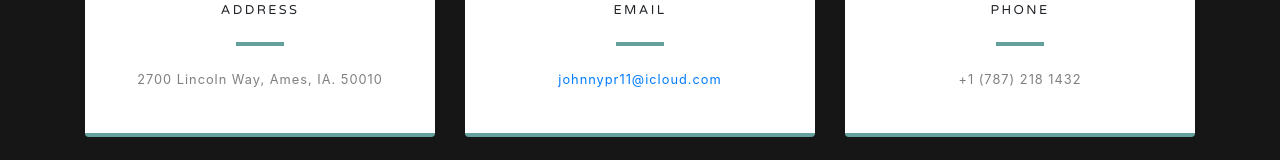
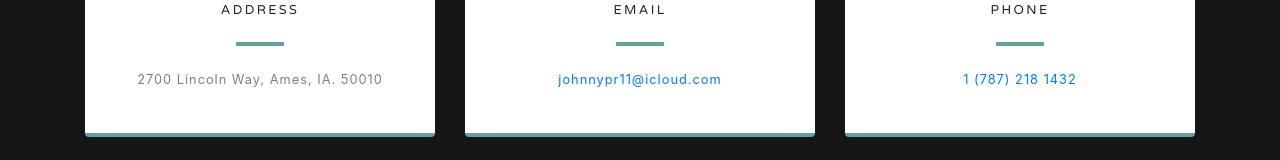
Before and after one commit to johnnypr/johnnypr.github.io, a website with bundled scripts: page index.html in a window 1280 px wide. Shown: the part 3494-3654 px from the top of the page. Built offline with nearby package versions, Linux system fonts and the light colour scheme; files whose address does not match are found by name.

Commit message:
Update index.html

```diff
--- a/index.html
+++ b/index.html
@@ -186,7 +186,9 @@
                             <i class="fas fa-mobile-alt text-primary mb-2"></i>
                             <h4 class="text-uppercase m-0">Phone</h4>
                             <hr class="my-4">
-                            <div class="small text-black-50">+1 (787) 218 1432</div>
+                            <div class="small text-black-50">
+                                <a href="tel:17872181432">1 (787) 218 1432</a>
+                            </div>
                         </div>
                     </div>
                 </div>
```
